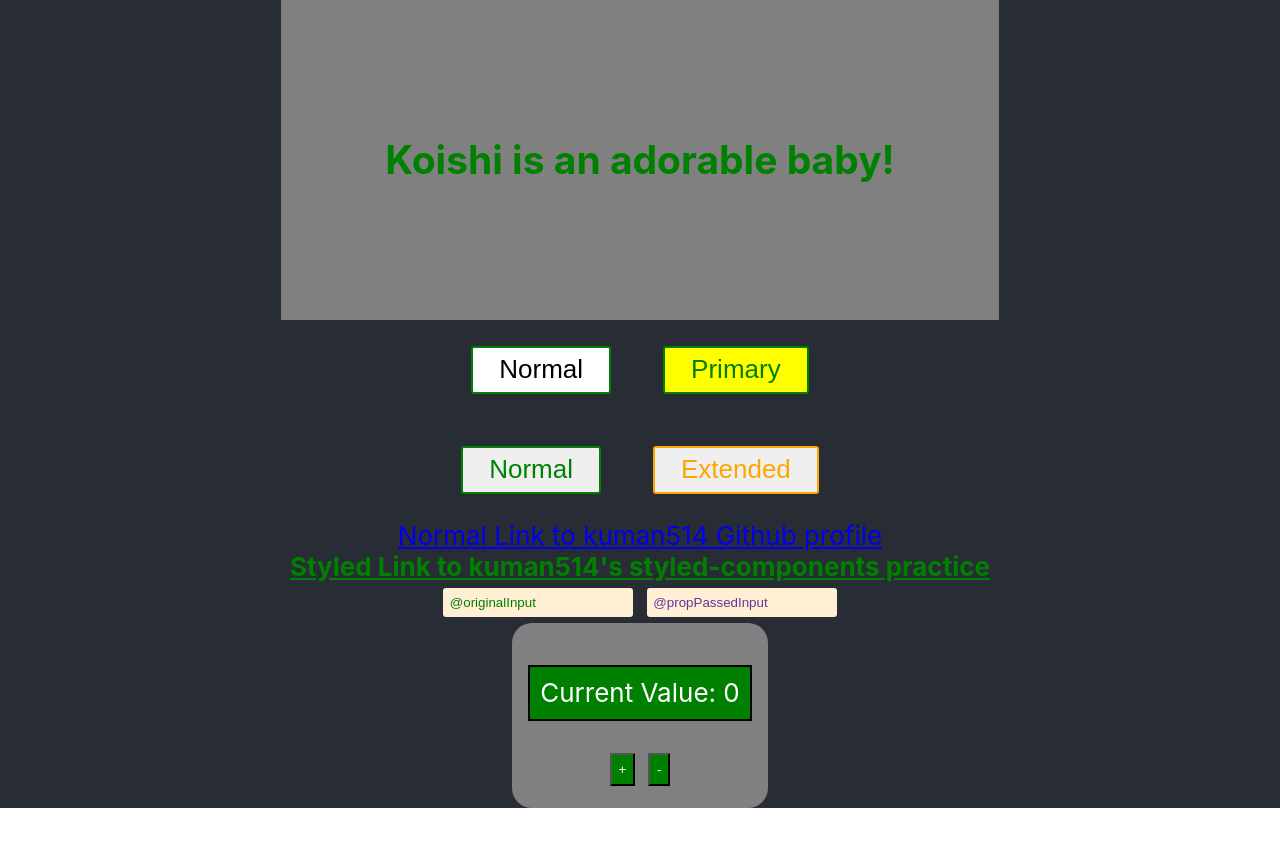
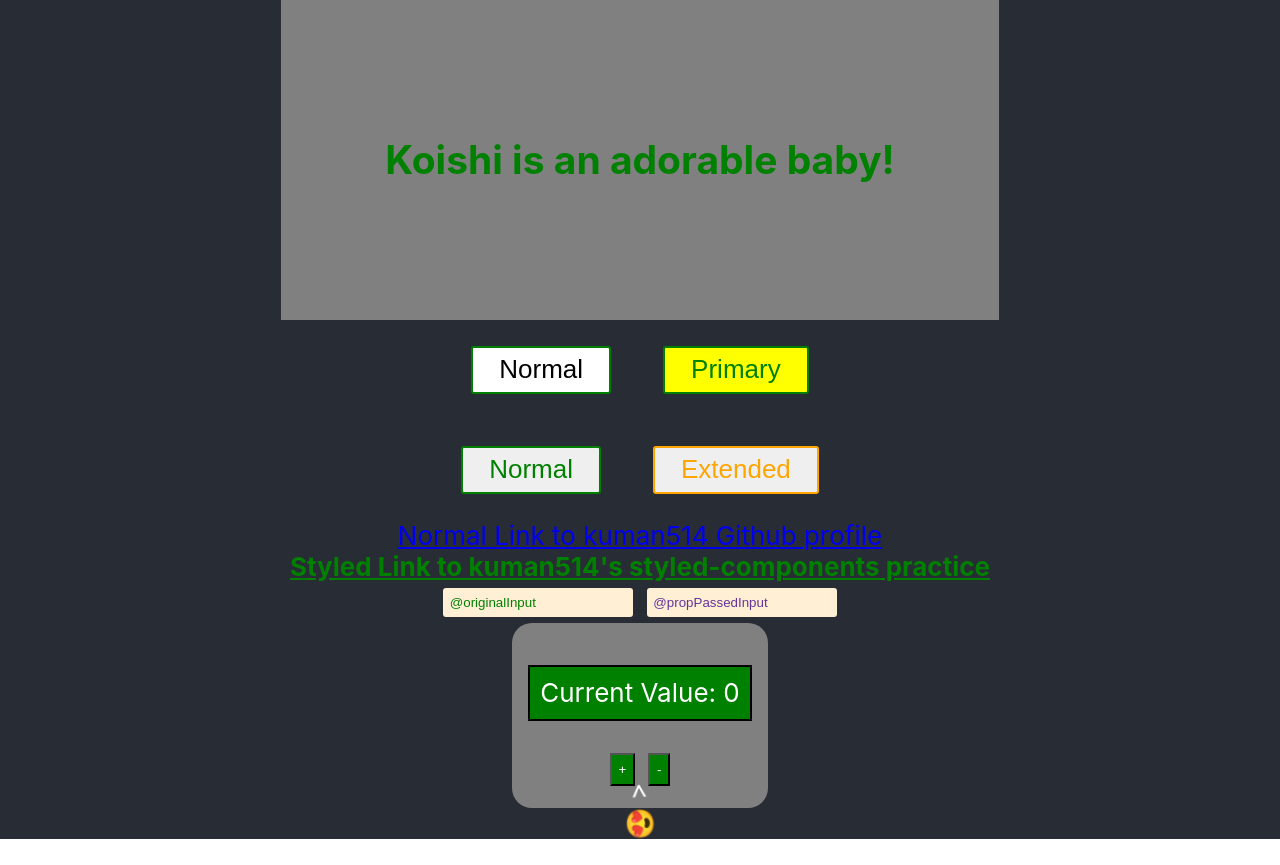
Before and after one commit to kuman514/StyledComponentPractice, a React (Create React App) app: page / in a window 1280 px wide. Before the commit the page ends 808 px from the top, so only its background shows below. Built offline with nearby package versions, Linux system fonts and the light colour scheme.

Commit message:
Practicing rotating animation

```diff
--- a/src/App.js
+++ b/src/App.js
@@ -6,6 +6,7 @@ import ExtendingStyle from './StyledComponents/ExtendingStyle';
 import StylingAnyComponent from './StyledComponents/StylingAnyComponent';
 import PassedProps from './StyledComponents/PassedProps';
 import StyledCounter from './StyledComponents/StyledCounter';
+import RotatingLetter from './StyledComponents/RotatingLetter';
 
 function App() {
   return (
@@ -17,6 +18,7 @@ function App() {
         <StylingAnyComponent></StylingAnyComponent>
         <PassedProps></PassedProps>
         <StyledCounter></StyledCounter>
+        <RotatingLetter></RotatingLetter>
       </header>
     </div>
   );
--- /dev/null
+++ b/src/StyledComponents/RotatingLetter.js
@@ -0,0 +1,25 @@
+import styled from 'styled-components';
+import { keyframes } from 'styled-components';
+
+const rotate = keyframes`
+  from {
+    transform: rotate(0deg);
+  }
+
+  to {
+    transform: rotate(360deg);
+  }
+`;
+
+const Rotation = styled.div`
+  display: inline-block;
+  animation: ${rotate} 2s linear infinite;
+`;
+
+export default function RotatingLetter(props) {
+  return (
+    <Rotation>
+      &lt; 😍 &gt;
+    </Rotation>
+  );
+}
```
